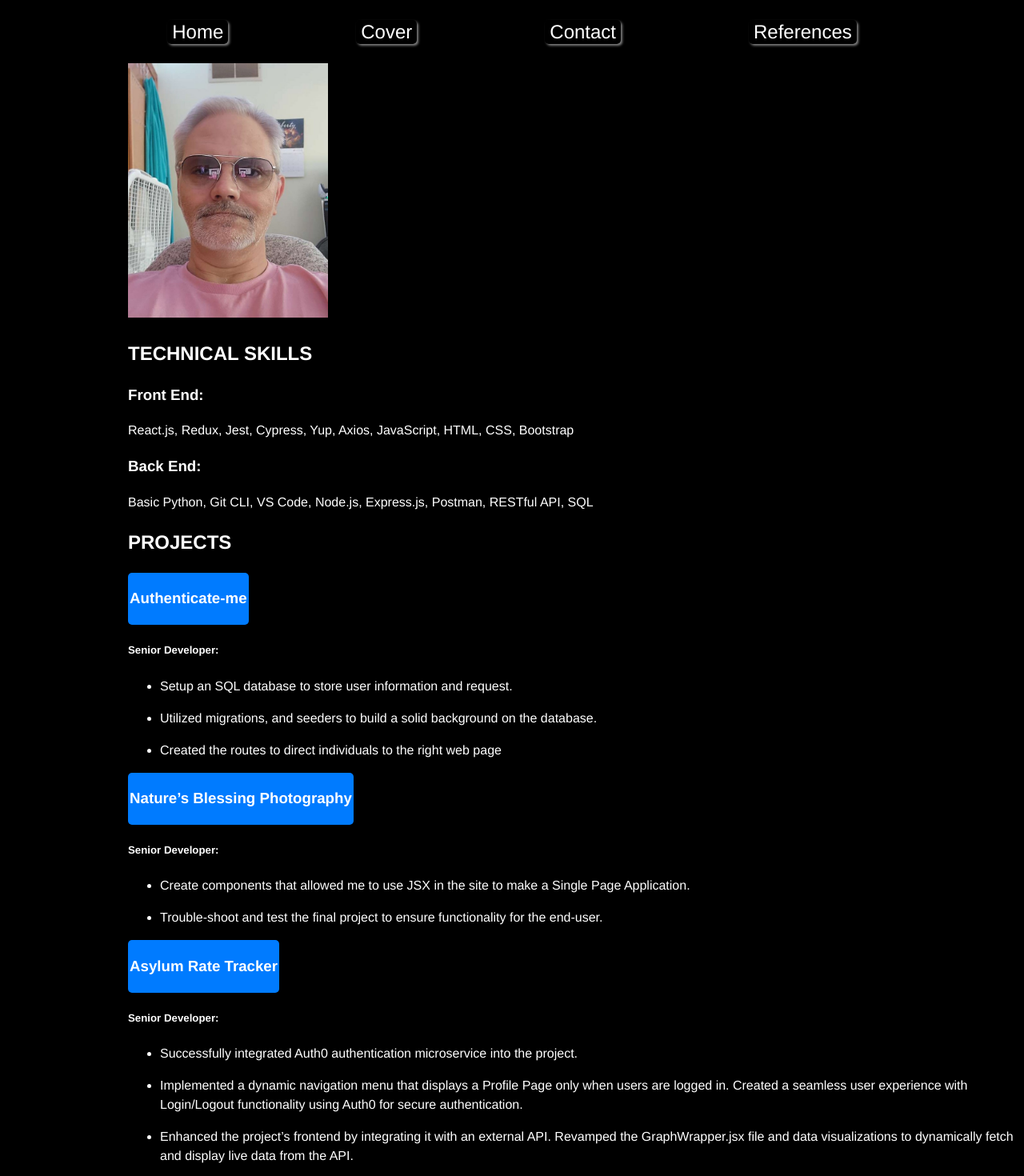
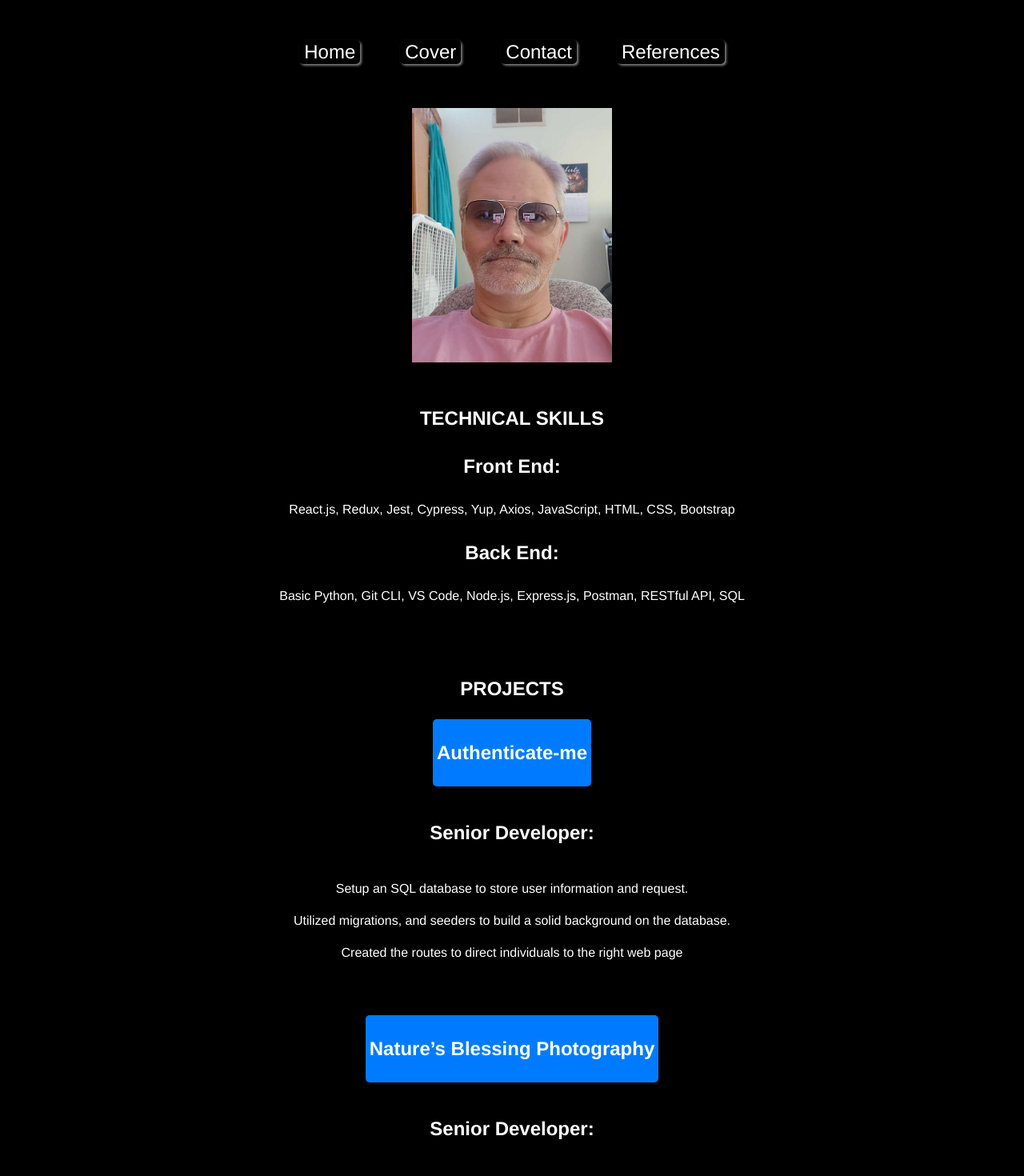
Before and after one commit to kenandcrys/Resume, a React (Vite) app: page / in a window 1280 px wide. Shown: the part 120-1590 px from the top of the page at 80% size. Built offline with nearby package versions, Linux system fonts and the light colour scheme.

Commit message:
updated CSS

```diff
--- a/src/App.css
+++ b/src/App.css
@@ -10,19 +10,24 @@ h1 {
   text-align: center;
 }
 
-
+h3, h5 {
+  font-size: 1.5rem;
+}
 
 /* Initial styling for .primary-header_links button */
 /* Initial styling for .primary-header_links button */
 .nav-container {
+  display: flex;
   text-align: center;
+  justify-content: space-evenly;
+  margin: 15px auto;
 }
 
 .primary-header_links button {
   text-align: center;
   background-color: black;
   font-size: 1.5rem;
-  margin: 0px 10vh;
+  margin: 25px;
   border-radius: 5px;
   padding: 0px 5px 0px 5px;
   box-shadow: 2px 2px 3px gray;
@@ -40,8 +45,8 @@ h1 {
 .primary-header_links button:hover::after {
   content: "★";
   position: absolute;
-  top: -32px;
-  left: 35%;
+  top: -30px;
+  left: 40%;
   font-size: 24px;
   color: gold;
   animation: stars 2s linear infinite;
@@ -53,26 +58,49 @@ h1 {
 }
 
 .project-body-container {
+  display: flex;
+  flex-direction: column;
   color:white;
-  margin-left: 10rem;
-
 }
 
-.project-body-container img {
-  margin-top: 1.5rem;
+.image-container {
+  margin-top: 15px;
+  justify-content: center;
+  text-align: center;
+}
+
+.image-container img {
+  width: 250px
+}
+
+.tech-skills-container {
+  justify-content: center;
+  text-align: center;
+  margin: 25px
+}
+
+.projects-container {
+  text-align: center;
+  justify-content: center;
+  max-width: 100vw;
+  margin: 25px;
+}
+
+.projects-container li{
+  list-style-type: none;
 }
 
 .button-link {
 
   display: flex;
-  padding: 0px 2px;
+  padding: 0px 5px;
   width: fit-content;
-  justify-content: center;
+  justify-content: space-evenly;
   background-color: #007bff;
   color: #fff;
   text-decoration: none;
   border-radius: 5px;
-
+  margin: auto;
   transition: background-color 0.3s ease;
 }
 
@@ -83,8 +111,7 @@ h1 {
 
 .my-photo {
   display: flex;
-  margin: 1.5rem auto;
-
+  margin: auto;
 }
 
 .cover-container {
--- a/src/Components/Contact.jsx
+++ b/src/Components/Contact.jsx
@@ -19,7 +19,7 @@ const Contact = () => {
         <h2>
           LinkedIn:
           <a target="blank" href="https://linkedin.com/in/fish-kfishersr">
-            linkedin.com/in/fish-kfishersr
+            fish-kfishersr
           </a>
         </h2>
 
--- a/src/Components/Home.jsx
+++ b/src/Components/Home.jsx
@@ -3,19 +3,33 @@ import Image from "../Images/mine.png";
 export default function Home() {
   return (
     <div className="project-body-container">
-      <img src={Image} alt="" width="250px" />
+
+    {/* header image */}
+
+      <div className="image-container">
+        <img src={Image} alt=""/>
+      </div>
+
+    {/* tech skills section */}
+
+      <div className="tech-skills-container">
         <h2>TECHNICAL SKILLS</h2>
         <h3>Front End:</h3>
         <p>
           React.js, Redux, Jest, Cypress, Yup, Axios, JavaScript, HTML, CSS,
           Bootstrap
         </p>
+
         <h3>Back End:</h3>
         <p>
         Basic Python, Git CLI, VS Code, Node.js, Express.js,
         Postman, RESTful API, SQL
         </p>
-      <div>
+      </div>
+
+      {/* Projects section */}
+
+      <div className="projects-container">
         <h2>PROJECTS</h2>
 
         <a
@@ -27,24 +41,25 @@ export default function Home() {
         </a>
 
         <h5>Senior Developer:</h5>
-        <ul>
-          <li>
+
+
             <p>Setup an SQL database to store user information and request.</p>
-          </li>
-          <li>
+
+
             <p>
               Utilized migrations, and seeders to build a solid background on
               the database.
             </p>
-          </li>
-          <li>
+
+
             <p>
               Created the routes to direct individuals to the right web page
             </p>
-          </li>
-        </ul>
+
+
       </div>
-      <div>
+
+      <div className="projects-container">
         <a
           className="button-link"
           target="blank"
@@ -53,22 +68,23 @@ export default function Home() {
           <h3>Nature’s Blessing Photography</h3>
         </a>
         <h5>Senior Developer:</h5>
-        <ul>
-          <li>
+
+
             <p>
               Create components that allowed me to use JSX in the site to make a
               Single Page Application.
             </p>
-          </li>
-          <li>
+
+
             <p>
               Trouble-shoot and test the final project to ensure functionality
               for the end-user.
             </p>
-          </li>
-        </ul>
+
+
       </div>
-      <div>
+
+      <div className="projects-container">
         <a
           className="button-link"
           target="blank"
@@ -77,38 +93,38 @@ export default function Home() {
           <h3>Asylum Rate Tracker</h3>
         </a>
         <h5>Senior Developer:</h5>
-        <ul>
-          <li>
+
+
             <p>
               Successfully integrated Auth0 authentication microservice into the
               project.
             </p>
-          </li>
-          <li>
+
+
             <p>
               Implemented a dynamic navigation menu that displays a Profile Page
               only when users are logged in. Created a seamless user experience
               with Login/Logout functionality using Auth0 for secure
               authentication.
             </p>
-          </li>
-          <li>
+
+
             <p>
               Enhanced the project&rsquo;s frontend by integrating it with an
               external API. Revamped the GraphWrapper.jsx file and data
               visualizations to dynamically fetch and display live data from the
               API.
             </p>
-          </li>
-          <li>
+
+
             <p>
               Designed and developed the project&rsquo;s landing page, providing
               an engaging and user-friendly interface. Contributed to the
               overall user experience by integrating authentication, API data
               retrieval, and data visualization features.
             </p>
-          </li>
-        </ul>
+
+
       </div>
 
     </div>
```
Lines whose indentation alone changed are shown as unchanged.
